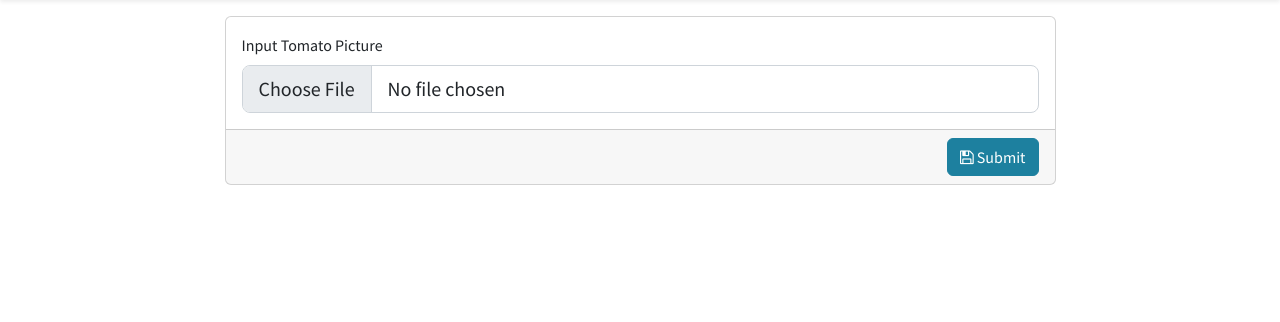
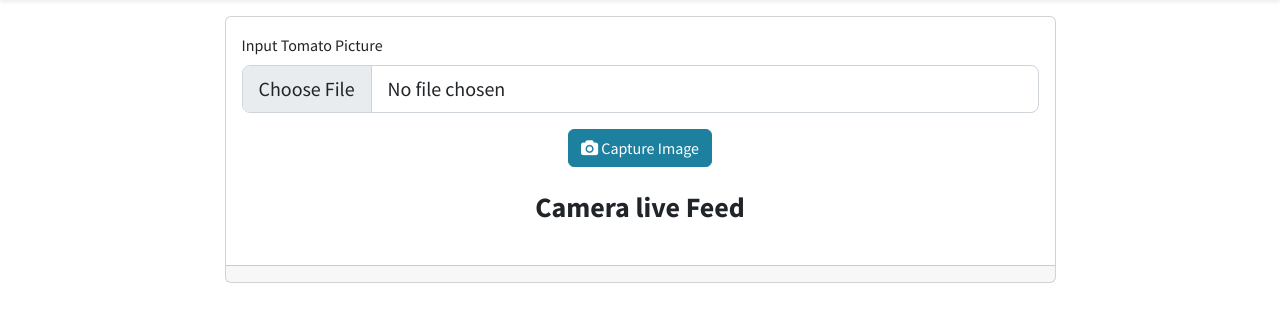
Before and after one commit to apexbravo/Tomato-Price-Prediction, a Django app: page /predictImage/ in a window 1280 px wide. Shown: the part 74-396 px from the top of the page. Run offline with Django 4.2, Linux system fonts and the light colour scheme; parts of the project's set-up code (start-up, migrations or seed data) failed here and were passed over; some libraries are stand-ins or nearby versions.

Commit message:
Another commit

```diff
--- a/mysite/tomatop/templates/tomatop/base.html
+++ b/mysite/tomatop/templates/tomatop/base.html
@@ -48,6 +48,11 @@
     </nav>
 
     {% block content %} {% endblock %}
+    <footer>
+      <div class="container text-center">
+          <p>Apxb08© 2023</p>
+      </div>
+  </footer>
     <script src="{% static 'js/bootstrap.min.js' %}"></script>
     <script src="{% static 'js/stylish-portfolio.js' %}"></script>
     {% block script %}
--- a/mysite/tomatop/templates/tomatop/pages/predictImage.html
+++ b/mysite/tomatop/templates/tomatop/pages/predictImage.html
@@ -4,7 +4,7 @@
 <div class="container">
   <div class="row">
     <div class="col-md-9 mx-auto my-auto">
-      <form method="post" enctype="multipart/form-data" action="{% url 'tomatop:predict'%}">
+      <form method="post" enctype="multipart/form-data" action="{% url 'tomatop:predict' %}">
         {% csrf_token %}
         <div class="card">
           <div class="card-body">
@@ -12,14 +12,22 @@
               <label for="formFileLg" class="form-label">Input Tomato Picture</label>
               <input class="form-control form-control-lg" id="tomato-image" name="tomato-image" type="file">
             </div>
+            <div class="text-center mt-3">
+              <button type="button" class="btn btn-primary" id="capture-btn"><i class="fa fa-camera"></i>&nbsp;Capture Image</button>
+            </div>
+            <div class="text-center mt-3">
+              <img id="image-preview" src="#" alt="Preview" style="max-width: 100%; max-height: 400px;">
+
+              <h3 class="text-center my-4">Camera live Feed</h3>
+              <video id="video-preview"  autoplay style="display: none;"></video>
+              <canvas id="canvas-preview" class="text-center col-sm-8" style="display: none;"></canvas>
+            </div>
           </div>
           <div class="card-footer text-end">
-                  <button class="btn btn-primary"><i class="fa fa-save"></i>&nbsp;Submit</button>
+            <button class="btn btn-primary" id="upload-btn" style="display: none;"><i class="fa fa-upload"></i>&nbsp;Upload</button>
+            <button class="btn btn-primary" id="capture-submit-btn" style="display: none;"><i class="fa fa-save"></i>&nbsp;Submit</button>
           </div>
         </div>
-          {% if price %}
-              <p>The predicted price of your tomato is: USD {{ price }}</p>
-          {% endif %}
       </form>
 
       <div class="modal fade" id="exampleModal" tabindex="-1" aria-labelledby="exampleModalLabel" aria-hidden="true">
@@ -40,7 +48,6 @@
               <button type="button" class="btn btn-secondary" data-bs-dismiss="modal">Close</button>
             </div>
           </div>
-
         </div>
       </div>
     </div>
@@ -48,43 +55,178 @@
 </div>
 {% endblock %}
 
-{% block script%}
+{% block script %}
 <script>
-    // Wait for the document to be ready
 $(document).ready(function() {
+  // Hide the image preview element initially
+  $('#image-preview').hide();
 
-        // Bind an event listener to the form submit button
-        $('form').submit(function(event) {
+  // Bind an event listener to the submit button
+  $('#capture-submit-btn').click(function() {
+    event.preventDefault();
+    // Get the image data from the image-preview element
+    var image_data = $('#image-preview').attr('src');
 
-            // Prevent the form from submitting normally
-            event.preventDefault();
-
-            // Create a FormData object with the form data
-            var formData = new FormData(this);
-
-            // Send the form data to the server using AJAX
+    // Check if image data is available
+    if (image_data) {
+      // Send the image data to the backend for processing
       $.ajax({
         type: 'POST',
         url: '{% url "tomatop:predict" %}',
-                data: formData,
-                processData: false,
-                contentType: false,
+        data: {
+          'image_data': image_data,
+          'csrfmiddlewaretoken': $('input[name="csrfmiddlewaretoken"]').val()
+        },
+        beforeSend: function() {
+          // Show loading spinner before sending the request
+          $('#price-placeholder').html('<p class="text-center"><i class="fa fa-spinner fa-spin fa-3x"></i></p>');
+        },
         success: function(response) {
           // If the server returns successfully
-                    console.log(response);
+          if (response.error) {
+            // If the response contains an error, display it
+            $('#price-placeholder').text('Error: ' + response.error);
+          } else {
+            // If the response does not contain an error, display the predicted price
             var price = response.price;
             $('#price-placeholder').text('The predicted price is: ' + price);
+          }
         },
         error: function(xhr, status, error) {
           // If the server returns an error
           console.error(xhr);
+        },
+        complete: function() {
+          // Hide loading spinner after the request is complete
         }
       });
 
       // Show the modal
       $('#exampleModal').modal('show');
+    } else {
+      // No image data found
+      console.error('No image data found.');
+    }
   });
 
+  // Bind an event listener to the upload button
+  $('#upload-btn').click(function() {
+    // Trigger the file input field to open the file selection dialog
+    event.preventDefault();
+    // Get the image data from the image-preview element
+    var image_data = $('#image-preview').attr('src');
+
+    // Check if image data is available
+    if (image_data) {
+      // Send the image data to the backend for processing
+      $.ajax({
+        type: 'POST',
+        url: '{% url "tomatop:predict" %}',
+        data: {
+          'image_data': image_data,
+          'csrfmiddlewaretoken': $('input[name="csrfmiddlewaretoken"]').val()
+        },
+        beforeSend: function() {
+          // Show loading spinner before sending the request
+          $('#price-placeholder').html('<p class="text-center"><i class="fa fa-spinner fa-spin fa-3x"></i></p>');
+        },
+        success: function(response) {
+          // If the server returns successfully
+          if (response.error) {
+            // If the response contains an error, display it
+            $('#price-placeholder').text('Error: ' + response.error);
+          } else {
+            // If the response does not contain an error, display the predicted price
+            var price = response.price;
+            $('#price-placeholder').text('The predicted price is: ' + price);
+          }
+        },
+        error: function(xhr, status, error) {
+          // If the server returns an error
+          console.error(xhr);
+        },
+        complete: function() {
+          // Hide loading spinner after the request is complete
+        }
+      });
+
+      // Show the modal
+      $('#exampleModal').modal('show');
+    } else {
+      // No image data found
+      console.error('No image data found.');
+    }
+
+  });
+
+  // Bind an event listener to the file input field
+  $('#tomato-image').change(function() {
+    // Get the selected file from the input field
+    var file = this.files[0];
+
+    // Check if a file is selected
+    if (file) {
+      // Create a FileReader object to read the file
+      var reader = new FileReader();
+
+      // Set the image preview source when the file is loaded
+      reader.onload = function(event) {
+        $('#image-preview').attr('src', event.target.result);
+        $('#image-preview').show();
+      };
+
+      // Read the selected file as a data URL
+      reader.readAsDataURL(file);
+
+      // Show the submit button
+      $('#capture-submit-btn').show();
+    }
+  });
+
+  // Bind an event listener to the capture button
+  $('#capture-btn').click(function() {
+    // Get the video element and canvas element
+    var video = document.getElementById('video-preview');
+    var canvas = document.getElementById('canvas-preview');
+
+    // Set the canvas dimensions to match the video element
+    canvas.width = video.videoWidth;
+    canvas.height = video.videoHeight;
+
+    // Draw the current video frame onto the canvas
+    var context = canvas.getContext('2d');
+    context.drawImage(video, 0, 0, canvas.width, canvas.height);
+
+    // Get the base64-encoded image data from the canvas
+    var image_data = canvas.toDataURL();
+
+    // Set the captured image as the source of the image-preview element
+    $('#image-preview').attr('src', image_data);
+    $('#image-preview').show();
+    $('#video-preview').hide();
+    // Show the upload button
+    $('#upload-btn').show();
+  });
+
+  // Check if the browser supports getUserMedia
+  if (navigator.mediaDevices && navigator.mediaDevices.getUserMedia) {
+    // Request access to the webcam
+    navigator.mediaDevices.getUserMedia({ video: true })
+      .then(function(stream) {
+        // Display the webcam stream in the video-preview element
+        var video = document.getElementById('video-preview');
+        video.srcObject = stream;
+        video.play();
+
+        // Show the video preview element
+        video.style.display = 'block';
+      })
+      .catch(function(error) {
+        console.error('Error accessing the webcam:', error);
+      });
+  } else {
+    console.error('getUserMedia is not supported by this browser.');
+  }
 });
 </script>
 
--- a/mysite/tomatop/views.py
+++ b/mysite/tomatop/views.py
@@ -1,3 +1,5 @@
+import base64
+from io import BytesIO
 import os
 import pickle
 from django.conf import settings
@@ -31,46 +33,64 @@ model = load_model(
     'C:\\Users\\apexb\\Documents\\Machine Learning\\Gunde\\Tomato Price Prediction\\mysite\\tomatop\\my_model.h5')
 
 
+from PIL import Image
+
 def predict(request):
     if request.method == 'POST':
-        # Get the uploaded image file
-        uploaded_image = request.FILES['tomato-image']
+        if 'tomato-image' in request.FILES:
+            # Get the uploaded image file
+            uploaded_image = request.FILES['tomato-image']
+        else:
+            # Capture the image from webcam
+            data_uri = request.POST.get('image_data', None)
+            if data_uri:
+                # Extract the base64 encoded image data
+                image_data = data_uri.split(',')[1]
+                # Convert the base64 encoded image data to bytes
+                image_bytes = base64.b64decode(image_data)
+                # Create a BytesIO object from the image bytes
+                uploaded_image = BytesIO(image_bytes)
+            else:
+                return JsonResponse({'error': 'No image data found.'})
 
-        # Save the uploaded image to a temporary file
-        img_file_path = os.path.join(
-            settings.BASE_DIR, 'tmp', uploaded_image.name)
-        with open(img_file_path, 'wb') as f:
-            for chunk in uploaded_image.chunks():
-                f.write(chunk)
-
-        # Load the image using Keras preprocessing
-        img = load_img(img_file_path, target_size=(120, 120))
-        x = img_to_array(img)
+        # Load and preprocess the image using PIL (Python Imaging Library)
+        img = Image.open(uploaded_image).convert('RGB')
+        img = img.resize((120, 120))
+        x = np.array(img)
         x = preprocess_input(x)
 
         # Make the prediction
-        predicted_price = model.predict(np.expand_dims(x, axis=0))[0][0]
-        locale.setlocale(locale.LC_ALL, 'en_US.UTF-8')
+        predicted_class = model.predict(np.expand_dims(x, axis=0))[0][0]
 
-# divide the value by 100 to convert it from cents to dollars
-        predicted_price_in_dollars = float(predicted_price) / 100
+        # Check if the predicted class is 'tomato' with a threshold of 0.7
+        if predicted_class >= 70.0:
+            # The image is a tomato, make the price prediction
+            predicted_price = model.predict(np.expand_dims(x, axis=0))[0][0]
+            locale.setlocale(locale.LC_ALL, 'en_US.UTF-8')
 
-# format the value using the user's locale
-        formatted_price = locale.currency(predicted_price_in_dollars)
+            # Divide the value by 100 to convert it from cents to dollars
+            predicted_price_in_dollars = float(predicted_price) / 100
 
-# return the formatted value as a JSON response
-        return JsonResponse({'price': formatted_price})
-        # Return the predicted price to the template
+            # Format the value using the user's locale
+            formatted_price = locale.currency(predicted_price_in_dollars)
+
+            # Return the formatted value as a JSON response
+            return JsonResponse({'price': formatted_price})
+        else:
+            # The image is not a tomato, return an error message
+            return JsonResponse({'error': 'The uploaded image is not a tomato.'})
 
     else:
         # Return the empty form to the template
         return render(request, 'index.html')
 
 
+
 def preprocess_input(x):
     x = x.astype('float32')
     x /= 255.0
     return x
+
 
 
 def predict_price(request):
```
Also changed, not shown: 1 other file. Lines whose indentation alone changed are shown as unchanged.
